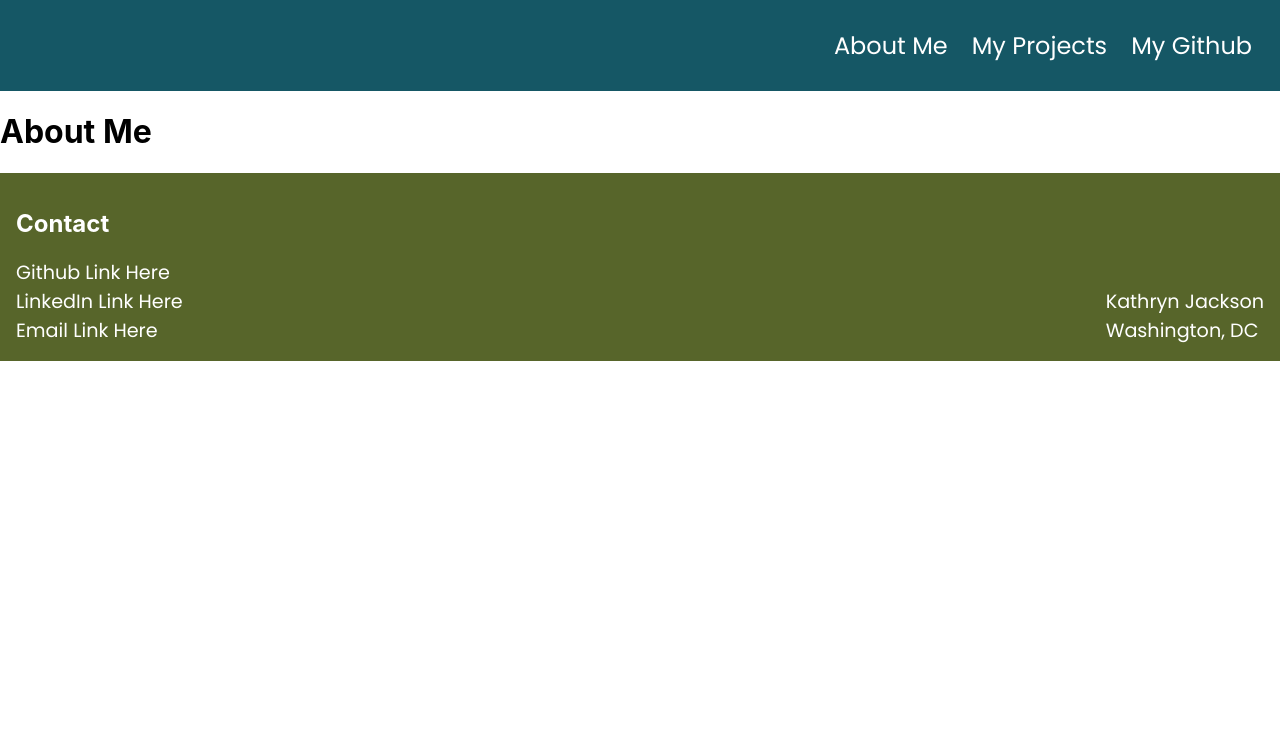
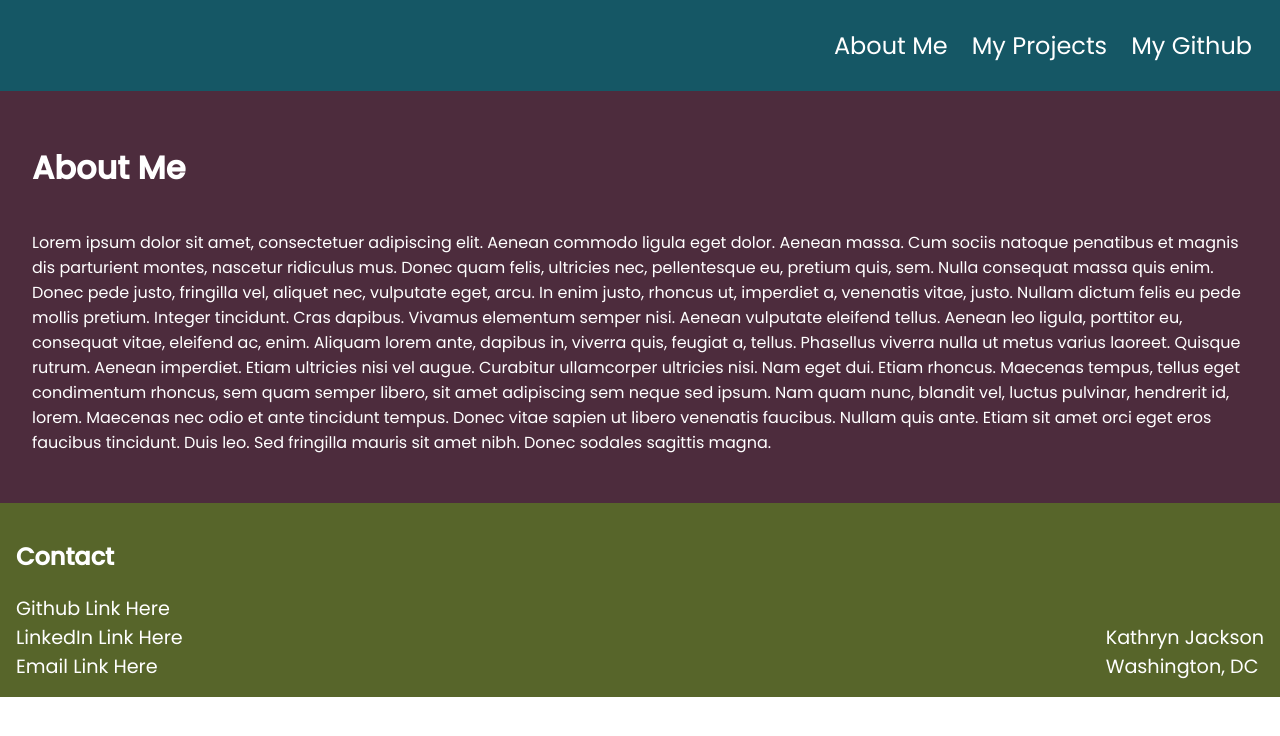
Before and after one commit to kathrynljackson/personal-website, a React (Create React App) app: page /aboutme in a window 1280 px wide. Shown: the top 736 px of the page. Built offline with nearby package versions, Linux system fonts and the light colour scheme.

Commit message:
Render about me section in purple

```diff
--- a/src/AboutMe/AboutMe.js
+++ b/src/AboutMe/AboutMe.js
@@ -1,7 +1,13 @@
+import './AboutMe.scss'
+
 function AboutMe(){
     return(
         <main className='about-me-main'>
             <h1>About Me</h1>
+
+            <p>
+            Lorem ipsum dolor sit amet, consectetuer adipiscing elit. Aenean commodo ligula eget dolor. Aenean massa. Cum sociis natoque penatibus et magnis dis parturient montes, nascetur ridiculus mus. Donec quam felis, ultricies nec, pellentesque eu, pretium quis, sem. Nulla consequat massa quis enim. Donec pede justo, fringilla vel, aliquet nec, vulputate eget, arcu. In enim justo, rhoncus ut, imperdiet a, venenatis vitae, justo. Nullam dictum felis eu pede mollis pretium. Integer tincidunt. Cras dapibus. Vivamus elementum semper nisi. Aenean vulputate eleifend tellus. Aenean leo ligula, porttitor eu, consequat vitae, eleifend ac, enim. Aliquam lorem ante, dapibus in, viverra quis, feugiat a, tellus. Phasellus viverra nulla ut metus varius laoreet. Quisque rutrum. Aenean imperdiet. Etiam ultricies nisi vel augue. Curabitur ullamcorper ultricies nisi. Nam eget dui. Etiam rhoncus. Maecenas tempus, tellus eget condimentum rhoncus, sem quam semper libero, sit amet adipiscing sem neque sed ipsum. Nam quam nunc, blandit vel, luctus pulvinar, hendrerit id, lorem. Maecenas nec odio et ante tincidunt tempus. Donec vitae sapien ut libero venenatis faucibus. Nullam quis ante. Etiam sit amet orci eget eros faucibus tincidunt. Duis leo. Sed fringilla mauris sit amet nibh. Donec sodales sagittis magna.
+            </p>
         </main>
     )
 }
--- /dev/null
+++ b/src/AboutMe/AboutMe.scss
@@ -0,0 +1,13 @@
+$plum: #4D2C3D;
+$ornate: #AB9353;
+$olive: #57652A;
+$bluebell: #155765;
+
+.about-me-main {
+    background-color: #4D2C3D;
+    color: white;
+    font-family: 'Poppins', sans-serif, 'light';
+    display: flex;
+    flex-direction: column;
+    padding: 2em
+}
--- a/src/Footer/Footer.js
+++ b/src/Footer/Footer.js
@@ -12,7 +12,7 @@
                     <a>Email Link Here</a>
                 </section>
                 <section className='contact-info-1'>
-                    <a>Kathryn Jackson</a>
+                    <a className='name' href='/'>Kathryn Jackson</a>
                     <a>Washington, DC</a>
                 </section>
             </footer>
--- a/src/Footer/Footer.scss
+++ b/src/Footer/Footer.scss
@@ -14,6 +14,14 @@
         display: flex;
         flex-direction: column;
         justify-content: flex-end;
+
+        a {
+            text-decoration: none;
+        }
+
+        .name:hover {
+            text-decoration: underline solid $ornate;
+        }
     }
 
     .contact-info-2 {
@@ -30,6 +38,7 @@
     }
 
     h1 {
+        font-family: 'Poppins', sans-serif, 'light';
         color: white;
     }
 }
--- a/src/Header/Header.js
+++ b/src/Header/Header.js
@@ -8,7 +8,7 @@
             <nav className='header-nav'>
                 <a href ='/aboutme'>About Me</a>
                 <a href='/myprojects'>My Projects</a>
-                <a href='https://github.com/kathrynljackson'>My Github</a>
+                <a href='https://github.com/kathrynljackson' target="_blank">My Github</a>
             </nav>
     )
 }
```
Also changed, not shown: src/AboutMe/AboutMe.css (deleted).
